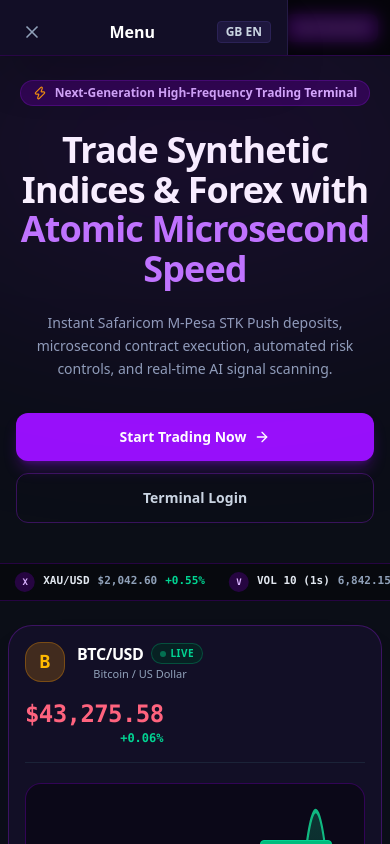
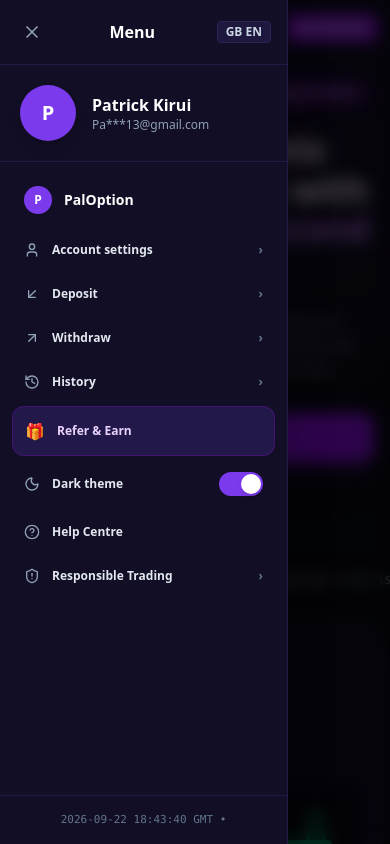
Before and after one commit to Kiruivenus/forex, a Next.js app: page / in a window 390 px wide. Both pictures are taken after a click on the button 26 px from the left and 28 px from the top of the page. Shown: the top 844 px of the page. Built offline with nearby package versions, Linux system fonts and the light colour scheme; no server answers.

Commit message:
Fix mobile menu side drawer containing block clipping bug by placing overlay outside backdrop-blur header

```diff
--- a/components/Navbar.tsx
+++ b/components/Navbar.tsx
@@ -114,6 +114,7 @@ export default function Navbar({ onOpenAIScanner, accountMode, onAccountModeChan
   };
 
   return (
+    <>
       <header className="fixed top-0 left-0 right-0 z-50 backdrop-blur-md h-14 border-b transition-colors bg-white/95 dark:bg-[#120f24]/95 border-slate-200/90 dark:border-purple-950/60 text-slate-800 dark:text-slate-100 shadow-xs">
         <div className="max-w-7xl mx-auto px-3 sm:px-6 h-14 flex items-center justify-between">
           {/* Hamburger Menu & Brand */}
@@ -251,7 +252,7 @@ export default function Navbar({ onOpenAIScanner, accountMode, onAccountModeChan
 
             {user ? (
               <>
-              {/* Account Switcher & Wallet Display (Screenshot 1: [ R ] $ 0.00 v) */}
+                {/* Account Switcher & Wallet Display */}
                 <div className="relative">
                   <button
                     onClick={() => setAccountDropdownOpen(!accountDropdownOpen)}
@@ -324,7 +325,7 @@ export default function Navbar({ onOpenAIScanner, accountMode, onAccountModeChan
                   )}
                 </div>
 
-              {/* Deposit Quick Action Button (Screenshot 1: solid purple rounded button) */}
+                {/* Deposit Quick Action Button */}
                 <Link
                   href="/deposit"
                   className="bg-[#7c3aed] hover:bg-[#6d28d9] text-white font-bold text-xs px-4 py-1.5 rounded-xl shadow-md transition-all"
@@ -332,7 +333,7 @@ export default function Navbar({ onOpenAIScanner, accountMode, onAccountModeChan
                   <span>Deposit</span>
                 </Link>
 
-              {/* Notification Bell Button (Screenshot 1) */}
+                {/* Notification Bell Button */}
                 <button
                   className="p-1.5 text-slate-300 hover:text-white rounded-lg hover:bg-purple-900/40 transition-colors cursor-pointer"
                   title="Notifications"
@@ -358,10 +359,11 @@ export default function Navbar({ onOpenAIScanner, accountMode, onAccountModeChan
             )}
           </div>
         </div>
+      </header>
 
-      {/* Side Drawer Menu (Matching Screenshot 2 exactly!) */}
+      {/* Side Drawer Menu (Outside header to allow full-screen fixed positioning matching Screenshot 2) */}
       {mobileMenuOpen && (
-        <div className="fixed inset-0 z-50 flex animate-fade-in">
+        <div className="fixed inset-0 z-[100] flex animate-fade-in">
           {/* Backdrop Blur */}
           <div
             onClick={() => setMobileMenuOpen(false)}
@@ -369,7 +371,7 @@ export default function Navbar({ onOpenAIScanner, accountMode, onAccountModeChan
           />
 
           {/* Drawer Container (Screenshot 2) */}
-          <div className="relative w-72 sm:w-80 bg-[#120e26] border-r border-[#241a45] text-white flex flex-col justify-between h-full shadow-2xl z-50 overflow-y-auto animate-slide-right">
+          <div className="relative w-72 sm:w-80 bg-[#120e26] border-r border-[#241a45] text-white flex flex-col justify-between h-full shadow-2xl z-[101] overflow-y-auto animate-slide-right">
             <div>
               {/* Drawer Header */}
               <div className="p-4 border-b border-[#241a45] flex items-center justify-between">
@@ -534,6 +536,6 @@ export default function Navbar({ onOpenAIScanner, accountMode, onAccountModeChan
           </div>
         </div>
       )}
-    </header>
+    </>
   );
 }
```
Lines whose indentation alone changed are shown as unchanged.
